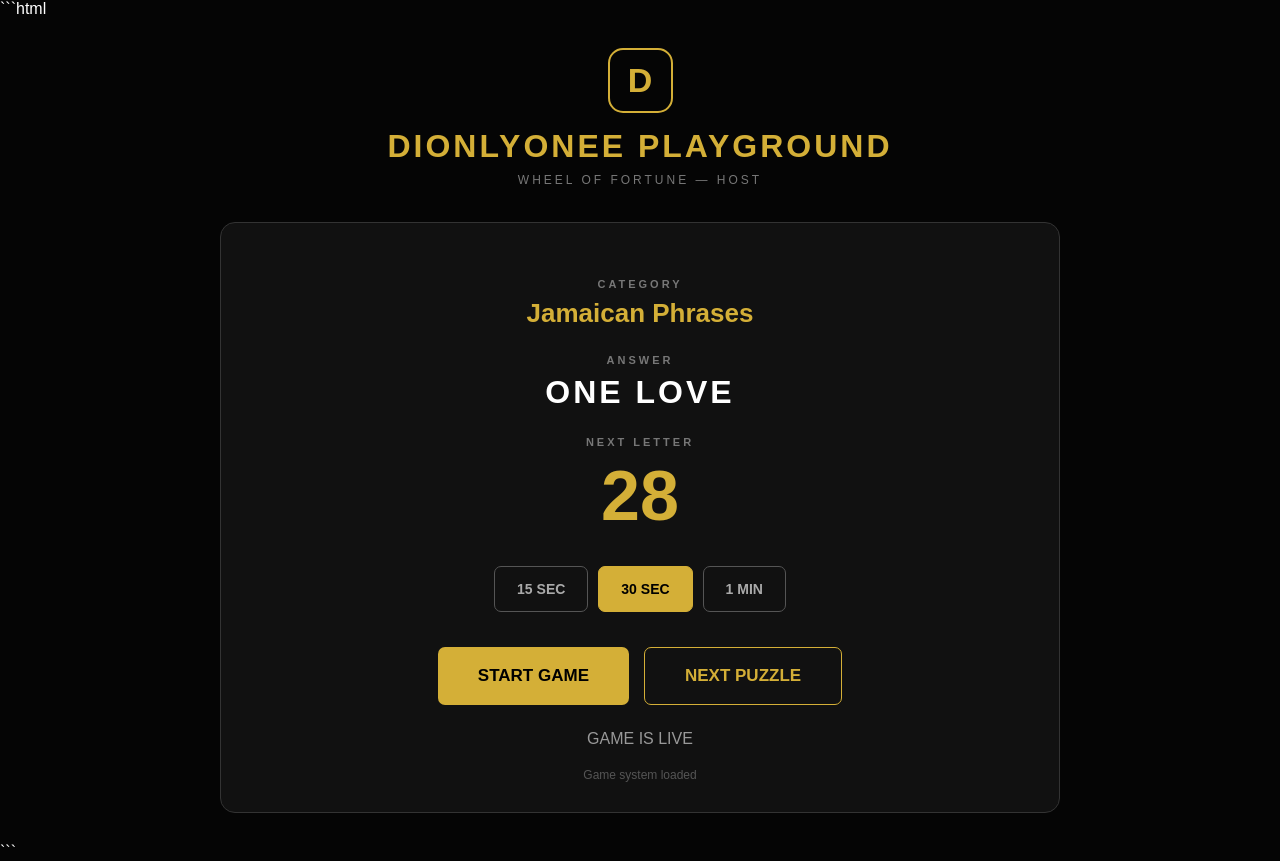
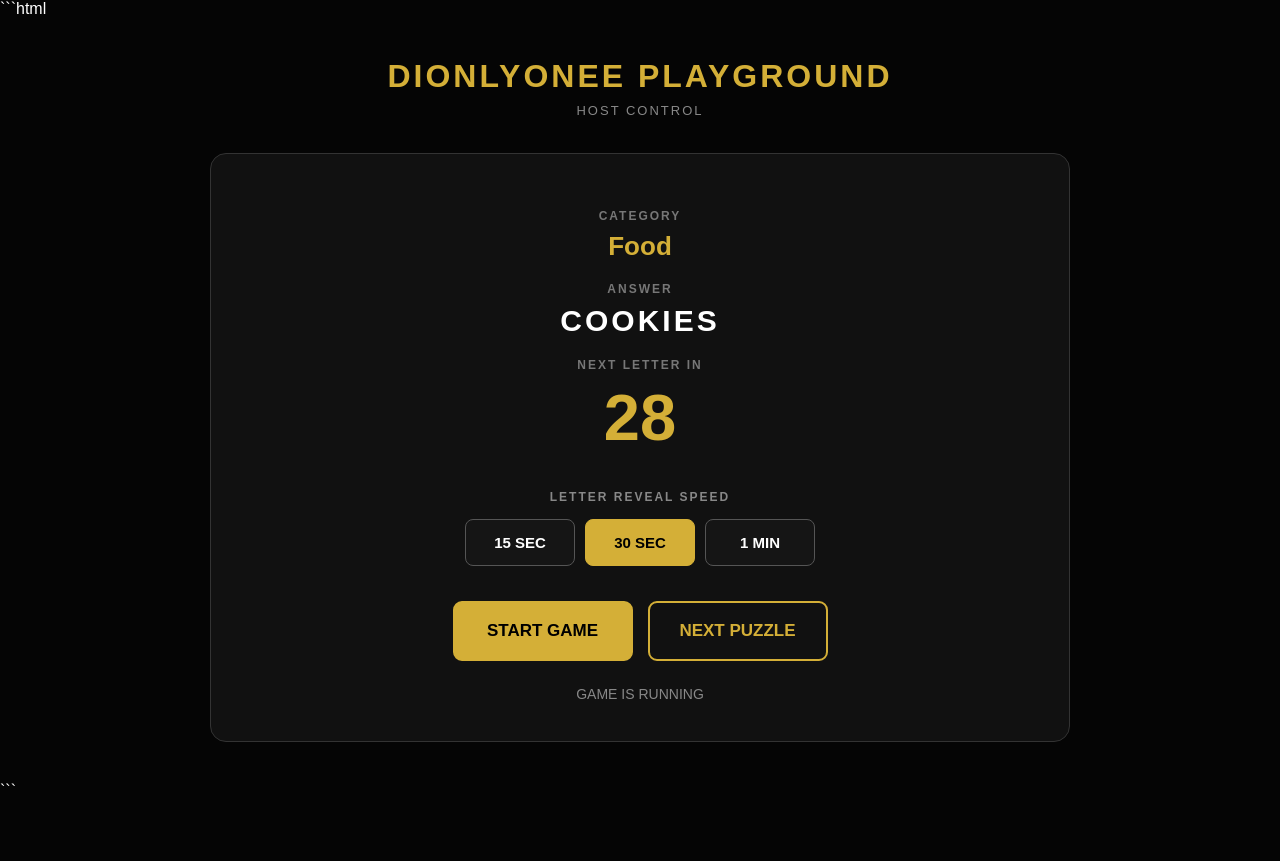
Before and after one commit to Dionlyonee/Wheel-Of-Fortune, a plain HTML site: page host.html in a window 1280 px wide. Both pictures are taken after a click on the button "START GAME". After the commit the page ends 800 px from the top, so only its background shows below. Drawn offline with Linux system fonts and the light colour scheme.

Commit message:
Update host.html

````diff
--- a/host.html
+++ b/host.html
@@ -1,13 +1,15 @@
 ```html
 <!DOCTYPE html>
 <html lang="en">
+
 <head>
     <meta charset="UTF-8">
     <meta name="viewport" content="width=device-width, initial-scale=1.0">
 
-<title>Dionlyonee Playground Host</title>
+    <title>Dionlyonee Playground — Host</title>
 
     <style>
+
         * {
             box-sizing: border-box;
         }
@@ -15,174 +17,255 @@
         body {
             margin: 0;
             min-height: 100vh;
+
             background: #050505;
             color: white;
+
             font-family: Arial, Helvetica, sans-serif;
         }
 
-.host {
+        .host-container {
+            width: 100%;
             max-width: 900px;
+
             margin: auto;
-    padding: 30px;
+            padding: 40px 20px;
+
             text-align: center;
-}
-
-.logo {
-    width: 65px;
-    height: 65px;
-    margin: 0 auto 15px;
-    display: flex;
-    align-items: center;
-    justify-content: center;
-
-    border: 2px solid #d4af37;
-    border-radius: 15px;
-
-    color: #d4af37;
-    font-size: 34px;
-    font-weight: bold;
         }
 
         h1 {
             margin: 0;
+
             color: #d4af37;
+
+            font-size: 32px;
             letter-spacing: 3px;
         }
 
         .subtitle {
             margin-top: 8px;
-    color: #777;
-    letter-spacing: 3px;
-    font-size: 12px;
+
+            color: #888;
+
+            font-size: 13px;
+            letter-spacing: 2px;
         }
 
-.panel {
+
+        /* GAME INFORMATION */
+
+        .game-panel {
             margin-top: 35px;
-    padding: 30px;
+
+            padding: 35px;
 
             background: #111;
+
             border: 1px solid #333;
-    border-radius: 15px;
+
+            border-radius: 16px;
         }
 
+
         .label {
-    margin-top: 25px;
+            margin-top: 20px;
             margin-bottom: 8px;
 
             color: #777;
-    font-size: 11px;
+
+            font-size: 12px;
             font-weight: bold;
-    letter-spacing: 3px;
+
+            letter-spacing: 2px;
         }
 
-.category {
+
+        #category {
             color: #d4af37;
+
             font-size: 26px;
             font-weight: bold;
         }
 
-.answer {
+
+        #answer {
             color: white;
-    font-size: 32px;
+
+            font-size: 30px;
             font-weight: bold;
+
             letter-spacing: 3px;
         }
 
-.timer {
+
+        #timer {
+            margin-top: 5px;
+
             color: #d4af37;
-    font-size: 70px;
+
+            font-size: 65px;
             font-weight: bold;
         }
 
-.settings {
-    margin-top: 30px;
 
+        /* TIME CONTROLS */
+
+        .section-title {
+            margin-top: 35px;
+            margin-bottom: 15px;
+
+            color: #888;
+
+            font-size: 12px;
+            font-weight: bold;
+
+            letter-spacing: 2px;
+        }
+
+
+        .time-buttons {
             display: flex;
+
             justify-content: center;
+
             gap: 10px;
+
             flex-wrap: wrap;
         }
 
-button {
-    padding: 14px 22px;
 
-    border-radius: 7px;
+        .time-button {
+            min-width: 110px;
 
+            padding: 14px 20px;
+
+            border: 1px solid #555;
+
+            border-radius: 8px;
+
+            background: #151515;
+
+            color: white;
+
+            font-size: 15px;
             font-weight: bold;
-    font-size: 14px;
 
             cursor: pointer;
         }
 
-.time {
-    background: #111;
-    color: #aaa;
-    border: 1px solid #555;
+
+        .time-button:hover {
+            border-color: #d4af37;
+
+            color: #d4af37;
         }
 
-.time.active {
+
+        .time-button.selected {
             background: #d4af37;
+
             color: #000;
+
             border-color: #d4af37;
         }
+
+
+        /* MAIN CONTROLS */
 
         .controls {
             margin-top: 35px;
 
             display: flex;
+
             justify-content: center;
+
             gap: 15px;
+
+            flex-wrap: wrap;
         }
 
-.start {
-    background: #d4af37;
-    color: #000;
-    border: none;
+
+        .control-button {
+            min-width: 180px;
+
+            padding: 18px 25px;
+
+            border-radius: 9px;
+
             font-size: 17px;
-    padding: 18px 40px;
+
+            font-weight: bold;
+
+            cursor: pointer;
         }
 
-.next {
-    background: #111;
-    color: #d4af37;
-    border: 1px solid #d4af37;
-    font-size: 17px;
-    padding: 18px 40px;
+
+        #startButton {
+            background: #d4af37;
+
+            color: #000;
+
+            border: 2px solid #d4af37;
         }
 
-.message {
-    margin-top: 25px;
-    color: #999;
+
+        #startButton:hover {
+            background: #f0d76a;
         }
 
-#test {
-    margin-top: 20px;
-    color: #555;
-    font-size: 12px;
+
+        #nextButton {
+            background: #111;
+
+            color: #d4af37;
+
+            border: 2px solid #d4af37;
         }
+
+
+        #nextButton:hover {
+            background: #d4af37;
+
+            color: #000;
+        }
+
+
+        #message {
+            margin-top: 25px;
+
+            color: #888;
+
+            font-size: 14px;
+
+            min-height: 20px;
+        }
+
+
     </style>
 </head>
 
+
 <body>
 
-<div class="host">
 
-    <div class="logo">D</div>
+<div class="host-container">
 
     <h1>DIONLYONEE PLAYGROUND</h1>
 
     <div class="subtitle">
-        WHEEL OF FORTUNE — HOST
+        HOST CONTROL
     </div>
 
 
-    <div class="panel">
+    <div class="game-panel">
+
 
         <div class="label">
             CATEGORY
         </div>
 
-        <div id="category" class="category">
+        <div id="category">
             READY
         </div>
 
@@ -191,41 +274,54 @@ button {
             ANSWER
         </div>
 
-        <div id="answer" class="answer">
+        <div id="answer">
             —
         </div>
 
 
         <div class="label">
-            NEXT LETTER
+            NEXT LETTER IN
         </div>
 
-        <div id="timer" class="timer">
+        <div id="timer">
             30
         </div>
 
 
-        <div class="settings">
+        <div class="section-title">
+            LETTER REVEAL SPEED
+        </div>
+
+
+        <div class="time-buttons">
 
             <button
-                class="time"
                 id="time15"
-                onclick="setTime(15)">
+                class="time-button"
+                type="button">
+
                 15 SEC
+
             </button>
 
+
             <button
-                class="time active"
                 id="time30"
-                onclick="setTime(30)">
+                class="time-button selected"
+                type="button">
+
                 30 SEC
+
             </button>
 
+
             <button
-                class="time"
                 id="time60"
-                onclick="setTime(60)">
+                class="time-button"
+                type="button">
+
                 1 MIN
+
             </button>
 
         </div>
@@ -234,38 +330,43 @@ button {
         <div class="controls">
 
             <button
-                class="start"
-                onclick="startGame()">
+                id="startButton"
+                class="control-button"
+                type="button">
+
                 START GAME
+
             </button>
 
+
             <button
-                class="next"
-                onclick="nextGame()">
+                id="nextButton"
+                class="control-button"
+                type="button">
+
                 NEXT PUZZLE
+
             </button>
 
         </div>
 
 
-        <div id="message" class="message">
+        <div id="message">
             READY TO START
         </div>
 
-        <div id="test">
-            Game system loaded
-        </div>
 
     </div>
 
 </div>
 
 
+
 <script>
 
-/* =========================================
+/* =====================================================
    PUZZLES
-========================================= */
+===================================================== */
 
 const puzzles = {
 
@@ -314,6 +415,7 @@ const puzzles = {
         "TURKEY"
     ],
 
+
     Animals: [
         "ELEPHANT",
         "GIRAFFE",
@@ -357,6 +459,7 @@ const puzzles = {
         "SPIDER"
     ],
 
+
     "Jamaican Phrases": [
         "WAH GWAAN",
         "WEH YUH A SEH",
@@ -396,6 +499,7 @@ const puzzles = {
         "MI A GO",
         "MEK WE LINK"
     ],
+
 
     Food: [
         "JERK CHICKEN",
@@ -446,6 +550,7 @@ const puzzles = {
         "SUSHI"
     ],
 
+
     "Things You Do": [
         "WATCH TV",
         "PLAY VIDEO GAMES",
@@ -471,9 +576,7 @@ const puzzles = {
         "TAKE A FLIGHT",
         "GO ON VACATION",
         "CLEAN THE HOUSE",
-        "DO LAUNDRY",
         "WASH THE DISHES",
-        "TAKE OUT THE TRASH",
         "MAKE BREAKFAST",
         "DRINK COFFEE",
         "DRINK WATER",
@@ -487,6 +590,7 @@ const puzzles = {
         "GO TO THE MOVIES",
         "GO TO A CONCERT"
     ],
+
 
     Music: [
         "REGGAE MUSIC",
@@ -510,6 +614,7 @@ const puzzles = {
         "MUSIC FESTIVAL",
         "DANCE FLOOR"
     ],
+
 
     Sports: [
         "BASKETBALL",
@@ -545,60 +650,74 @@ const puzzles = {
 };
 
 
-/* =========================================
+/* =====================================================
    GAME VARIABLES
-========================================= */
+===================================================== */
 
 let revealTime = 30;
 
-let timer = null;
-
 let seconds = 30;
 
-let running = false;
+let timer = null;
 
 let currentAnswer = "";
 
+let currentCategory = "";
 
-/* =========================================
-   ELEMENTS
-========================================= */
+let gameRunning = false;
 
-const categoryDisplay =
+
+/* =====================================================
+   GET ELEMENTS
+===================================================== */
+
+const categoryElement =
     document.getElementById("category");
 
-const answerDisplay =
+const answerElement =
     document.getElementById("answer");
 
-const timerDisplay =
+const timerElement =
     document.getElementById("timer");
 
-const messageDisplay =
+const messageElement =
     document.getElementById("message");
 
+const startButton =
+    document.getElementById("startButton");
 
-/* =========================================
+const nextButton =
+    document.getElementById("nextButton");
+
+
+/* =====================================================
    START GAME
-========================================= */
+===================================================== */
 
 function startGame() {
 
+    console.log("START GAME CLICKED");
+
     clearInterval(timer);
 
-    running = true;
+    gameRunning = true;
+
 
     const categories =
         Object.keys(puzzles);
 
-    const randomCategory =
+
+    currentCategory =
         categories[
             Math.floor(
                 Math.random() * categories.length
             )
         ];
 
+
     const words =
-        puzzles[randomCategory];
+        puzzles[currentCategory];
+
 
     currentAnswer =
         words[
@@ -607,96 +726,125 @@ function startGame() {
             )
         ];
 
+
     seconds = revealTime;
 
-    categoryDisplay.textContent =
-        randomCategory;
 
-    answerDisplay.textContent =
+    categoryElement.textContent =
+        currentCategory;
+
+
+    answerElement.textContent =
         currentAnswer;
 
-    timerDisplay.textContent =
+
+    timerElement.textContent =
         seconds;
 
-    messageDisplay.textContent =
-        "GAME IS LIVE";
 
-    timer =
-        setInterval(function() {
+    messageElement.textContent =
+        "GAME IS RUNNING";
+
+
+    timer = setInterval(
+        countdown,
+        1000
+    );
+
+}
+
+
+/* =====================================================
+   COUNTDOWN
+===================================================== */
+
+function countdown() {
 
     seconds--;
 
-            timerDisplay.textContent =
+    timerElement.textContent =
         seconds;
+
 
     if (seconds <= 0) {
 
         clearInterval(timer);
 
-                messageDisplay.textContent =
-                    "LETTER REVEAL";
+        messageElement.textContent =
+            "NEXT LETTER REVEALING";
 
-                seconds = revealTime;
-
-                timerDisplay.textContent =
-                    seconds;
-
-                timer =
-                    setInterval(function() {
-
-                        seconds--;
-
-                        timerDisplay.textContent =
-                            seconds;
-
-                    }, 1000);
+        setTimeout(
+            startNextCountdown,
+            1000
+        );
 
     }
-
-        }, 1000);
 
 }
 
 
-/* =========================================
+/* =====================================================
+   NEXT COUNTDOWN
+===================================================== */
+
+function startNextCountdown() {
+
+    seconds = revealTime;
+
+    timerElement.textContent =
+        seconds;
+
+    messageElement.textContent =
+        "GAME IS RUNNING";
+
+    timer = setInterval(
+        countdown,
+        1000
+    );
+
+}
+
+
+/* =====================================================
    NEXT PUZZLE
-========================================= */
+===================================================== */
 
 function nextGame() {
+
+    console.log("NEXT PUZZLE CLICKED");
 
     startGame();
 
 }
 
 
-/* =========================================
-   CHANGE TIME
-========================================= */
+/* =====================================================
+   TIME BUTTONS
+===================================================== */
 
-function setTime(time) {
+function selectTime(time) {
 
-    if (running) {
+    console.log(
+        "TIME SELECTED:",
+        time
+    );
 
-        messageDisplay.textContent =
-            "STOP THE CURRENT GAME BEFORE CHANGING TIME";
-
-        return;
-
-    }
 
     revealTime = time;
 
     seconds = time;
 
-    timerDisplay.textContent =
+    timerElement.textContent =
         time;
 
 
     document
-        .querySelectorAll(".time")
+        .querySelectorAll(".time-button")
         .forEach(function(button) {
 
-            button.classList.remove("active");
+            button.classList.remove(
+                "selected"
+            );
 
         });
 
@@ -705,32 +853,92 @@ function setTime(time) {
 
         document
             .getElementById("time15")
-            .classList.add("active");
+            .classList.add("selected");
 
     }
+
 
     if (time === 30) {
 
         document
             .getElementById("time30")
-            .classList.add("active");
+            .classList.add("selected");
 
     }
+
 
     if (time === 60) {
 
         document
             .getElementById("time60")
-            .classList.add("active");
-
-    }
+            .classList.add("selected");
 
     }
 
 
-/* =========================================
+    messageElement.textContent =
+        "REVEAL TIME: " +
+        time +
+        " SECONDS";
+
+}
+
+
+/* =====================================================
+   CONNECT BUTTONS
+===================================================== */
+
+startButton.addEventListener(
+    "click",
+    startGame
+);
+
+
+nextButton.addEventListener(
+    "click",
+    nextGame
+);
+
+
+document
+    .getElementById("time15")
+    .addEventListener(
+        "click",
+        function() {
+
+            selectTime(15);
+
+        }
+    );
+
+
+document
+    .getElementById("time30")
+    .addEventListener(
+        "click",
+        function() {
+
+            selectTime(30);
+
+        }
+    );
+
+
+document
+    .getElementById("time60")
+    .addEventListener(
+        "click",
+        function() {
+
+            selectTime(60);
+
+        }
+    );
+
+
+/* =====================================================
    ENTER KEY
-========================================= */
+===================================================== */
 
 document.addEventListener(
     "keydown",
@@ -738,7 +946,7 @@ document.addEventListener(
 
         if (
             event.key === "Enter" &&
-            !running
+            !gameRunning
         ) {
 
             startGame();
@@ -748,6 +956,11 @@ document.addEventListener(
     }
 );
 
+
+console.log(
+    "HOST JAVASCRIPT LOADED SUCCESSFULLY"
+);
+
 </script>
 
 </body>
````
Lines whose indentation alone changed are shown as unchanged.
